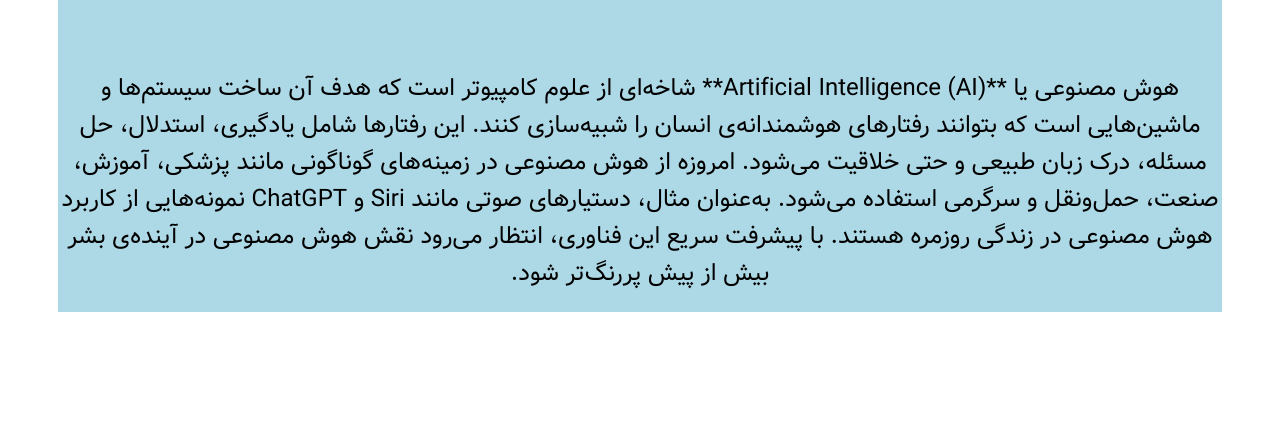
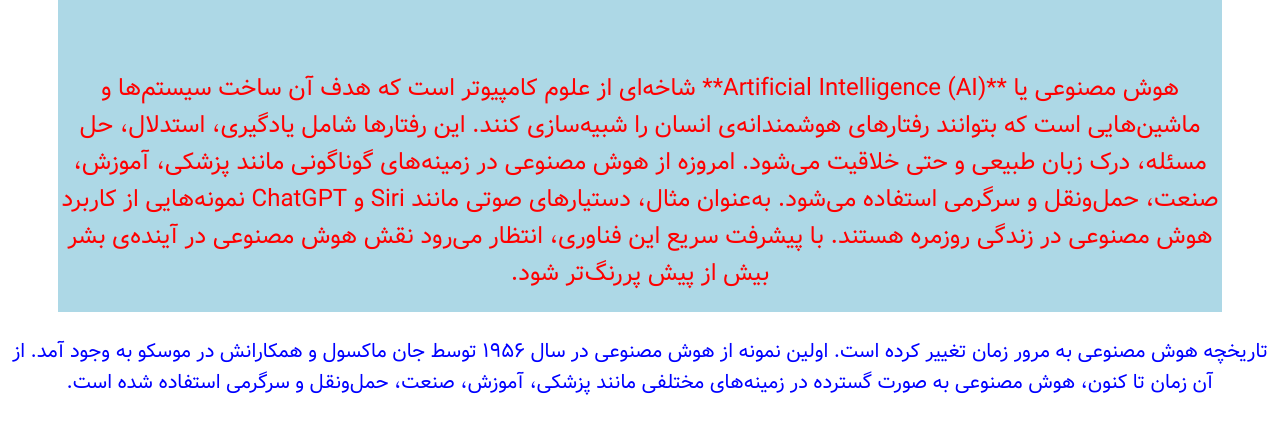
Before and after one commit to rx249/ai-tamrin, a plain HTML site: page index.html in a window 1280 px wide. Shown: the part 673-1106 px from the top of the page. Before the commit the page ends 1009 px from the top, so only its background shows below. Drawn offline with Linux system fonts and the light colour scheme; files whose address does not match are found by name.

Commit message:
class dovom

```diff
--- a/index.html
+++ b/index.html
@@ -10,7 +10,10 @@
             <p class="text">
                 هوش مصنوعی یا **Artificial Intelligence (AI)** شاخه‌ای از علوم کامپیوتر است که هدف آن ساخت سیستم‌ها و ماشین‌هایی است که بتوانند رفتارهای هوشمندانه‌ی انسان را شبیه‌سازی کنند. این رفتارها شامل یادگیری، استدلال، حل مسئله، درک زبان طبیعی و حتی خلاقیت می‌شود. امروزه از هوش مصنوعی در زمینه‌های گوناگونی مانند پزشکی، آموزش، صنعت، حمل‌ونقل و سرگرمی استفاده می‌شود. به‌عنوان مثال، دستیارهای صوتی مانند Siri و ChatGPT نمونه‌هایی از کاربرد هوش مصنوعی در زندگی روزمره هستند. با پیشرفت سریع این فناوری، انتظار می‌رود نقش هوش مصنوعی در آینده‌ی بشر بیش از پیش پررنگ‌تر شود.
             </p>
+
         </div>
-
+        <p class="text history">
+            تاریخچه هوش مصنوعی به مرور زمان تغییر کرده است. اولین نمونه از هوش مصنوعی در سال ۱۹۵۶ توسط جان ماکسول و همکارانش در موسکو به وجود آمد. از آن زمان تا کنون، هوش مصنوعی به صورت گسترده در زمینه‌های مختلفی مانند پزشکی، آموزش، صنعت، حمل‌ونقل و سرگرمی استفاده شده است.
+        </p>
     </body>
 </html>
--- a/style.css
+++ b/style.css
@@ -29,4 +29,10 @@ div {
 .text {
     font-size: 24px;
     padding-bottom: 20px;
+    color: red;
 }
+.history {
+    font-size: 20px;
+    padding-bottom: 20px;
+    color: blue;
+}
```
